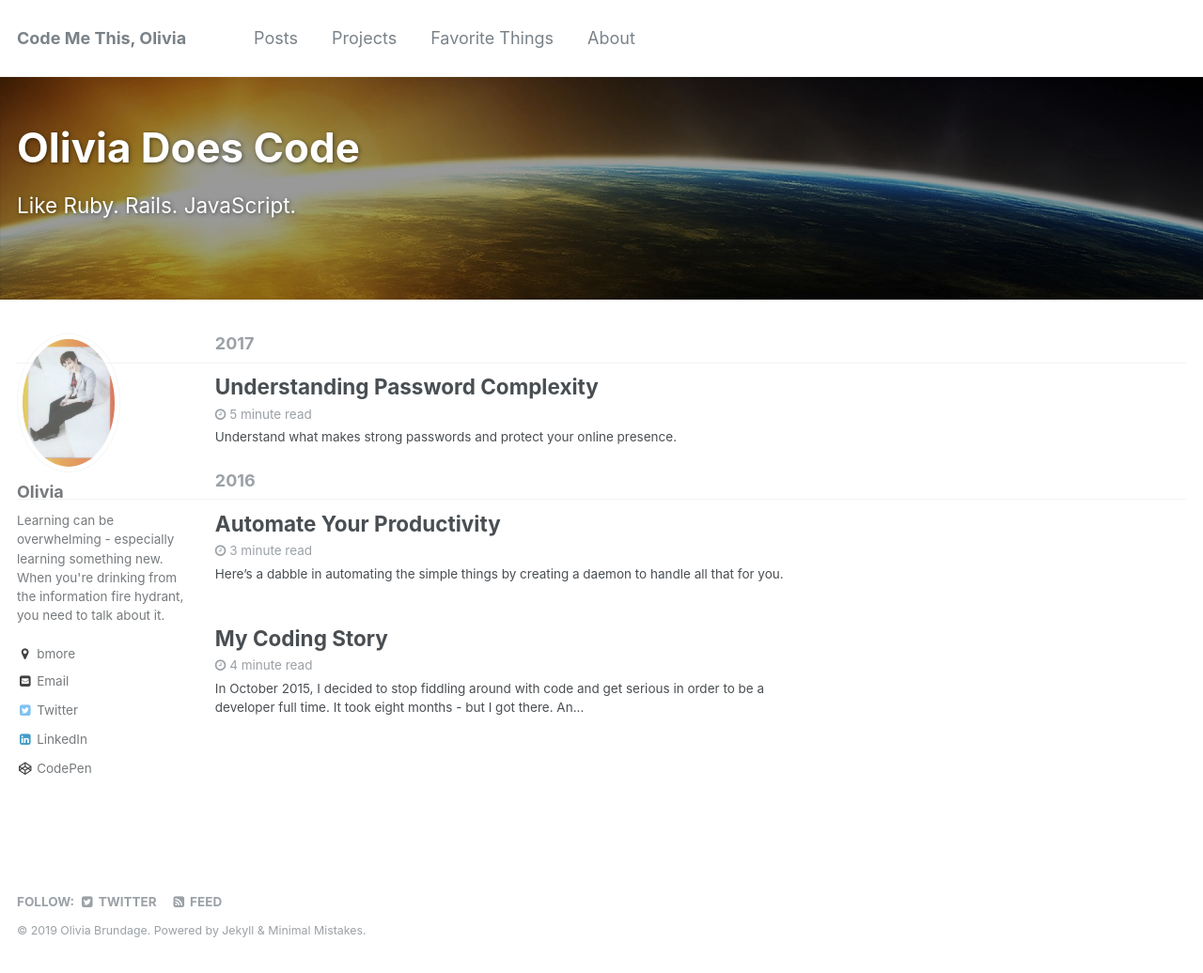
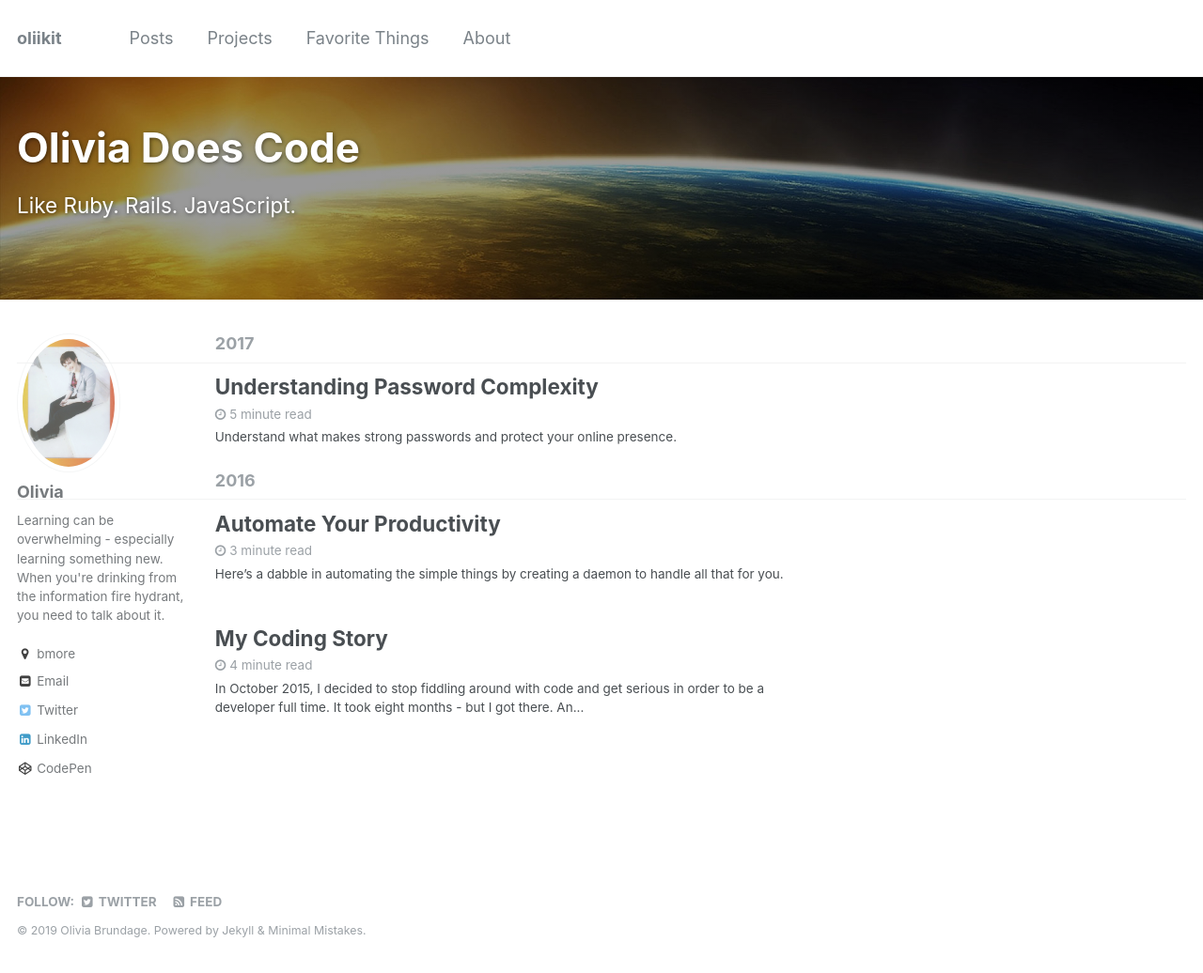
Before and after one commit to foxiae/foxiae, a Jekyll site: the page built from _pages/index.html, in a window 1280 px wide and 1036 px high. Shown: the whole window at 94% size. Built offline with Jekyll 4.4.1, drawn with Linux system fonts in a browser that asks for light colours.

Commit message:
Update _config.yml

```diff
--- a/_config.yml
+++ b/_config.yml
@@ -1,10 +1,10 @@
 # Site Settings
 locale                   : "en-US"
-title                    : "Code Me This, Olivia"
+title                    : "oliikit"
 title_separator          : "-"
 name                     : "Olivia Brundage"
 description              : "Anything and everything about life, web development, and cats."
-url                      : "https://codemethisolivia.com"
+url                      : "https://oliikit.dev"
 baseurl                  : #"/blog"
 gh_repo                  : https://github.com/oliikit
 teaser                   : http://thetomorrowshow.com/wp-content/uploads/2016/03/Teaser.jpg
@@ -23,7 +23,7 @@ yandex_site_verification :
 
 # Social Sharing
 twitter:
-  username               : dothecodeolivia
+  username               : oliikit
 og_image                 : # Open Graph/Twitter default site image
 # For specifying social profiles
 # - https://developers.google.com/structured-data/customize/social-profiles
@@ -49,7 +49,7 @@ author:
   avatar           : "bio-profile.jpg"
   bio              : "Learning can be overwhelming - especially learning something new. When you're drinking from the information fire hydrant, you need to talk about it."
   location         : "bmore"
-  email            : "oliviabrundage@gmail.com"
+  email            : "hello@oliitkit.dev"
   uri              :
   bitbucket        :
   codepen          : "foxia"
```
